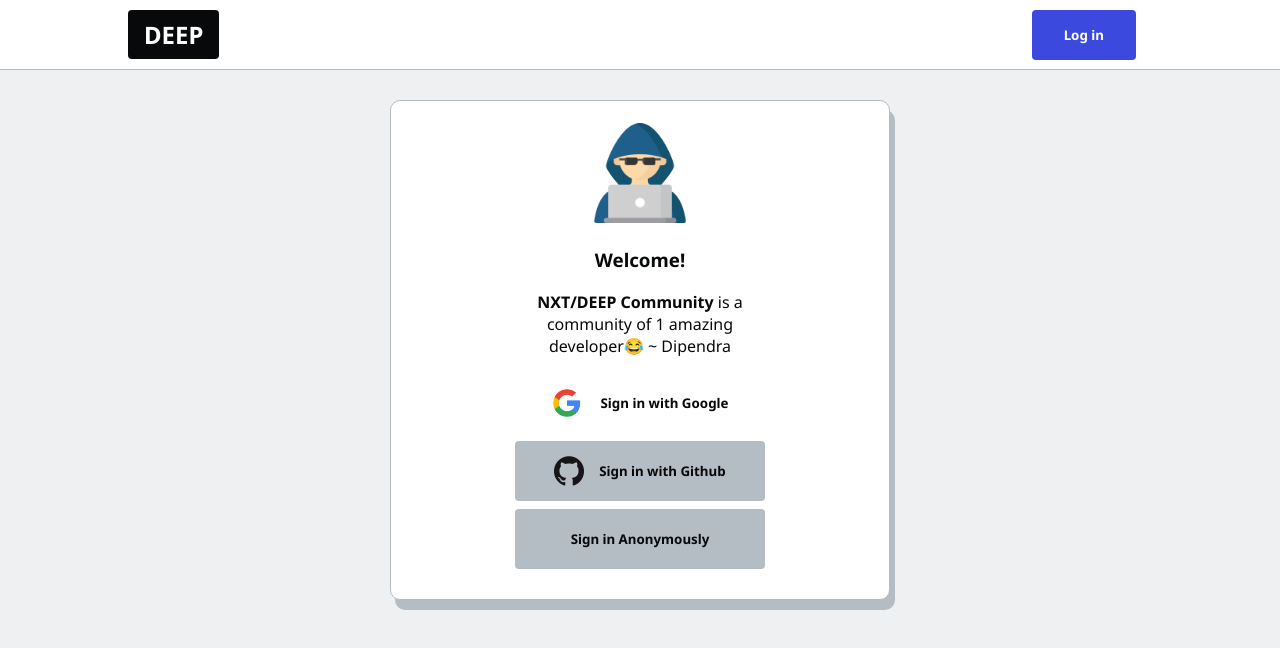
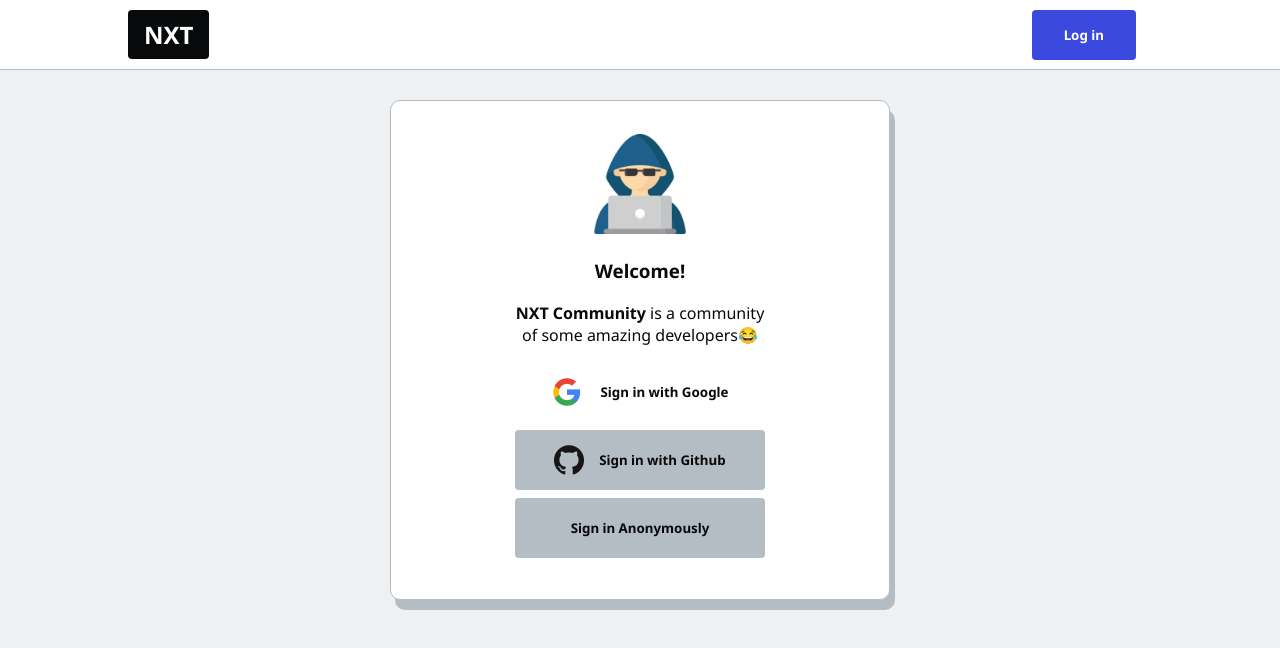
Before and after one commit to Dipendra-creator/NXT-Blogger, a Next.js app: page /enter in a window 1280 px wide. Shown: the top 648 px of the page. Built offline with nearby package versions, Linux system fonts and the light colour scheme; no server answers.

Commit message:
Name Changes

```diff
--- a/components/Navbar.js
+++ b/components/Navbar.js
@@ -20,7 +20,7 @@ export default function Navbar() {
       <ul>
         <li>
           <Link href="/">
-            <button className="btn-logo">DEEP</button>
+            <button className="btn-logo">NXT</button>
           </Link>
         </li>
 
--- a/pages/enter.jsx
+++ b/pages/enter.jsx
@@ -37,7 +37,7 @@ function SignInButton() {
         <div className="login-section">
         <img className='login-img' src={'/hacker.png'} />
           <h3>Welcome!</h3>
-          <p><b>NXT/DEEP Community</b> is a community of 1 amazing developer😂 ~ Dipendra</p>
+          <p><b>NXT Community</b> is a community of some amazing developers😂</p>
           <button className="login-btn btn-google" onClick={signInWithGoogle}>
             <img src={'/google.png'} width="30px" />
             Sign in with Google
--- a/pages/index.jsx
+++ b/pages/index.jsx
@@ -57,7 +57,7 @@ export default function Home(props) {
       <Metatags title="Home Page" description="Get the latest posts on our site" />
 
       <div className="card-info">
-        <h2>💡NXT/DEEP - Blogger</h2>
+        <h2>💡NXT - Blogger</h2>
         <p>Welcome! This app is built with Next.js and Firebase and is loosely inspired by Dev.to.</p>
         <p>Sign up for an 👨‍🎤 account, ✍️ write posts, then 💞 heart content created by other users. All public content is server-rendered and search-engine optimized.</p>
       </div>
--- a/styles/globals.css
+++ b/styles/globals.css
@@ -202,8 +202,8 @@ button.btn-logo {
   border-radius: 8px;
   border: 1px solid;
   box-shadow: 5px 10px #888888;
-  max-width: 450px;
-  max-height: 500px;
+  max-width: 480px;
+  height: 480px;
 }
 
 .card_text {
@@ -376,9 +376,7 @@ input[type="file"] {
 
 
 @media only screen and (max-width: 868px) {
-  .card2 {
-    height: 100%;
-  }
+
   .grid-container {
     grid-template-columns: auto auto;
   }
@@ -388,9 +386,7 @@ input[type="file"] {
 }
 
 @media only screen and (max-width: 520px) {
-  .card2 {
-    height: 100%;
-  }
+
   .grid-container {
     grid-template-columns: auto;
   }
```
